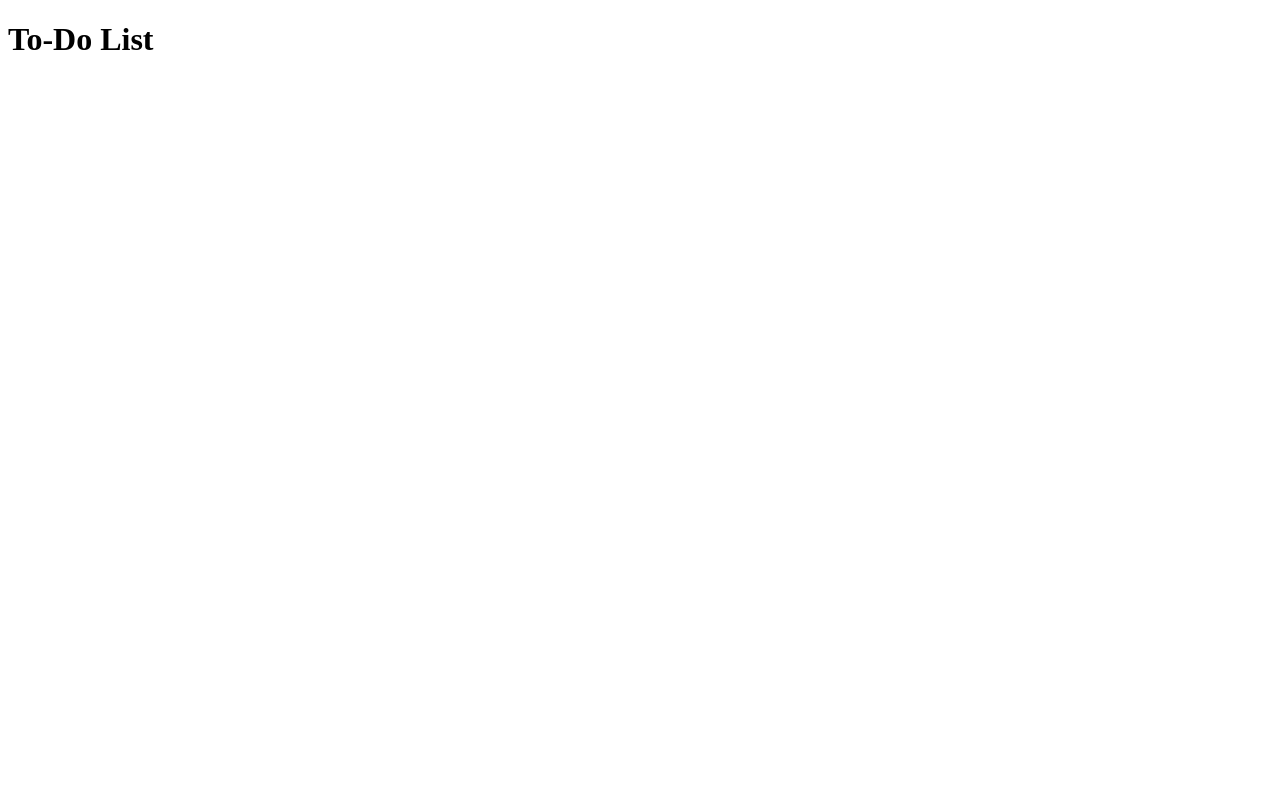
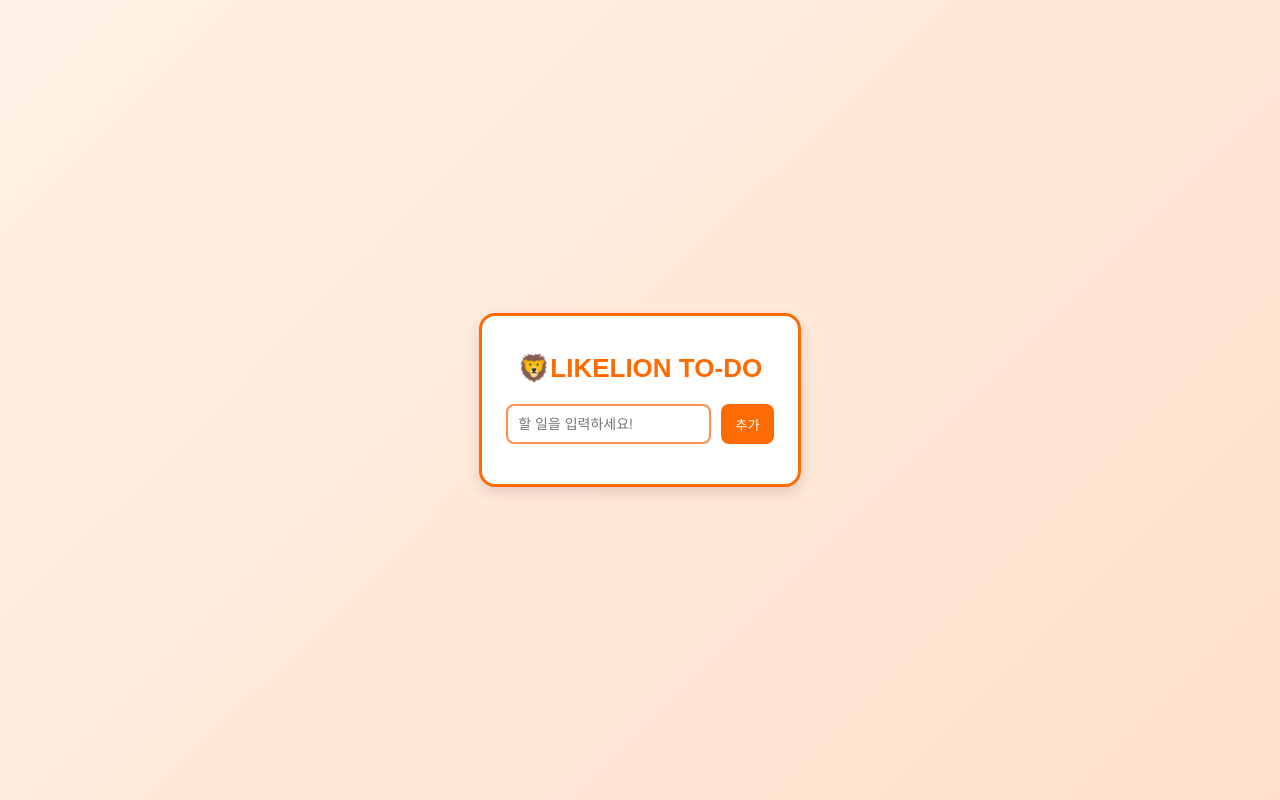
Before and after one commit to 2026-LIKELION-DS/FE_Study, a React (Vite) app: page / in a window 1280 px wide. Built offline with nearby package versions, Linux system fonts and the light colour scheme.

Commit message:
feat: TodoInput 컴포넌트 구현

```diff
--- a/App.tsx
+++ b/App.tsx
@@ -1,9 +1,17 @@
 import React from 'react';
+import { TodoInput } from './components/TodoInput';
+import './style.css';
 
 export const App = () => {
+  // TodoInput 잘되는지 테스트
+  const handleAddTodo = (text: string) => {
+    console.log('입력받은 내용:', text);
+    alert(`입력 성공!: ${text}`);
+  }
   return (
     <div className="todo-container">
-      <h1 className="todo-container__header">To-Do List</h1>
+      <h1 className="todo-container__header">🦁LIKELION TO-DO</h1>
+      <TodoInput onAdd={handleAddTodo}/>
     </div>
   );
 };
--- a/components/TodoInput.tsx
+++ b/components/TodoInput.tsx
@@ -0,0 +1,23 @@
+import React, { useState } from 'react';
+interface TodoInputProps {
+    onAdd: (text: string) => void;
+}
+
+export const TodoInput: React.FC<TodoInputProps> = ({ onAdd }) => {
+    const [text, setText] = useState('');
+
+    const handleSubmit = (e: React.FormEvent) => {
+        e.preventDefault();
+        if(!text.trim()) return;
+        onAdd(text.trim());
+        setText('');
+    };
+    return(
+        <form onSubmit={handleSubmit} className="todo-container__form">
+            <input type="text" className="todo-container__input" placeholder="할 일을 입력하세요!"
+            value={text} onChange={(e)=>setText(e.target.value)} />
+            <button type="submit" className="todo-container__button">추가</button>
+        </form>
+    )
+
+}
```
